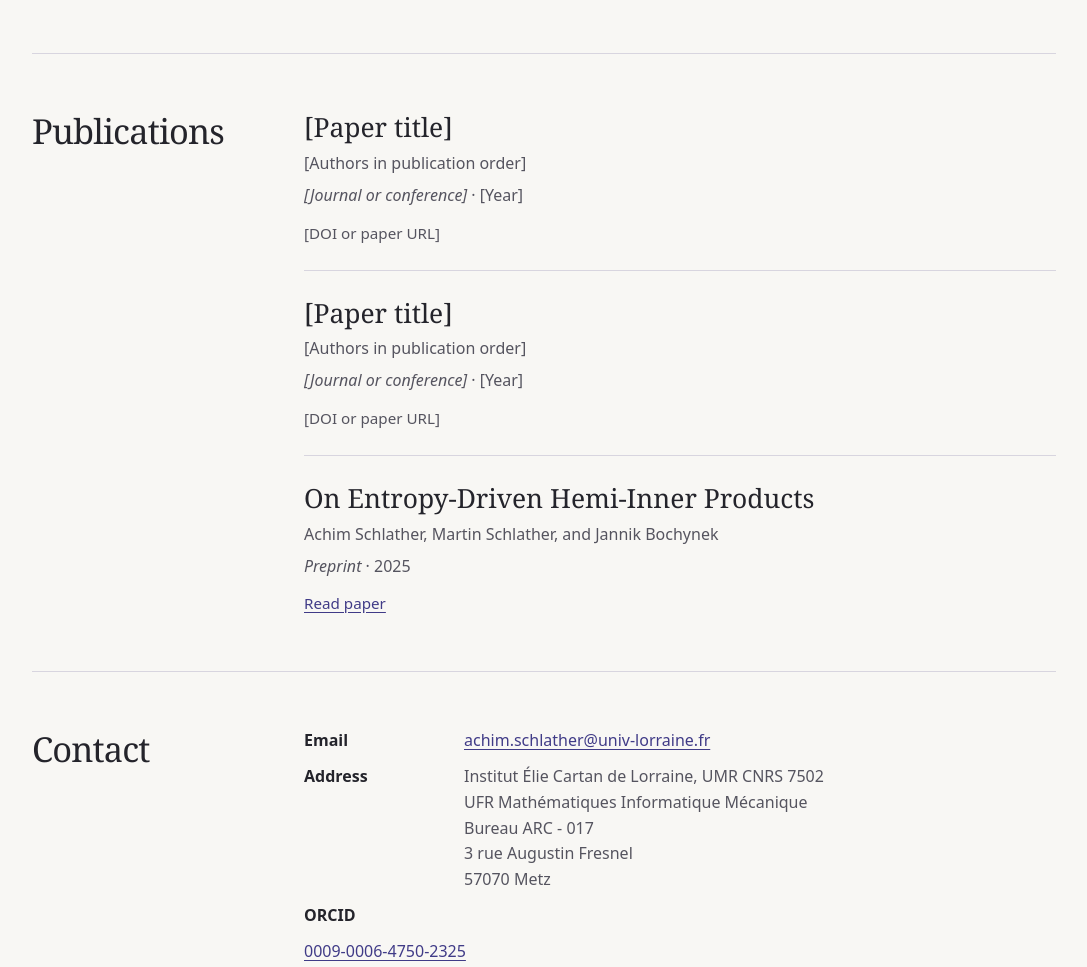
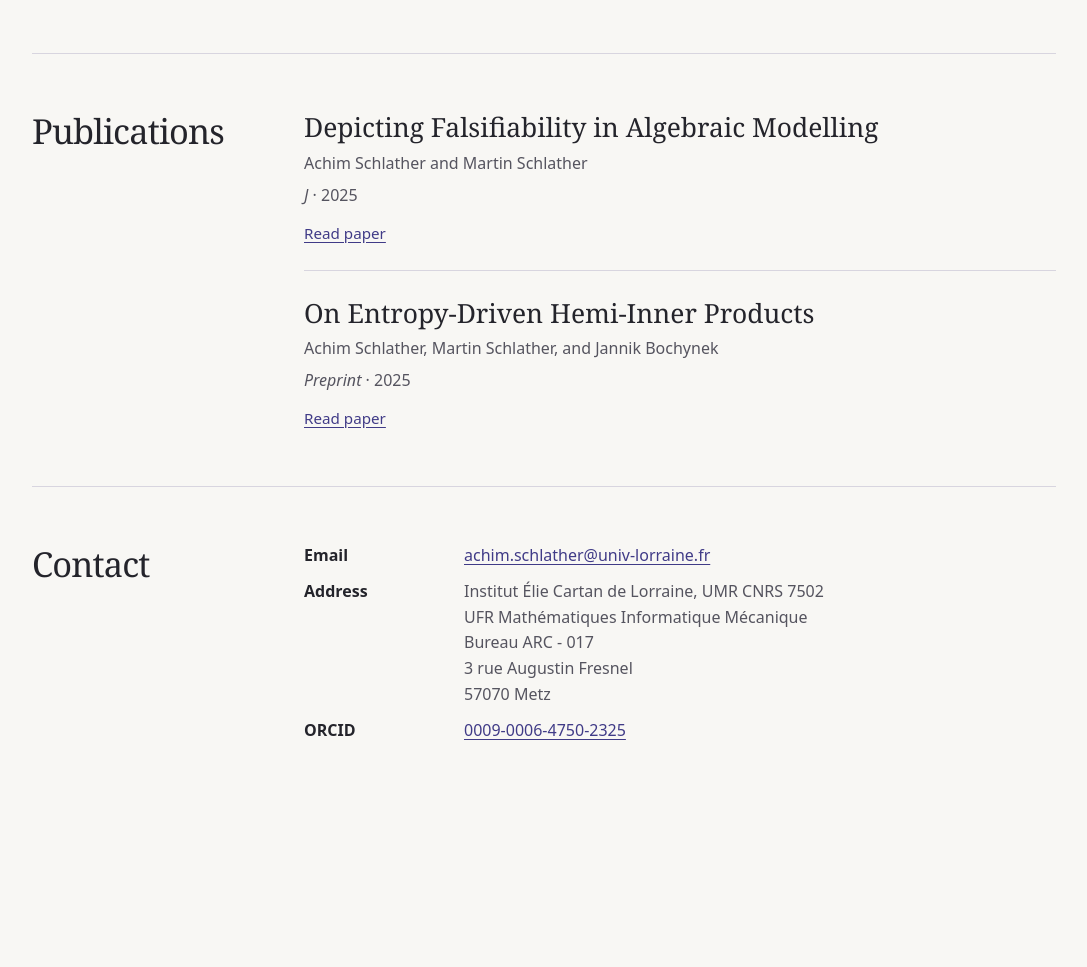
Before and after one commit to AchimSchlather/AchimSchlather.github.io, a plain HTML site: page index.html in a window 1280 px wide. Shown: the part 705-1672 px from the top of the page, without its empty margins (96-1183 px from the left). After the commit the page ends 1504 px from the top, so only its background shows below. Drawn offline with Linux system fonts and the light colour scheme.

Commit message:
Update publication details in index.html

```diff
--- a/index.html
+++ b/index.html
@@ -198,20 +198,10 @@
         <ul class="entries" role="list">
           <li class="publication">
             <article>
-              <h3>[Paper title]</h3>
-              <p class="details">[Authors in publication order]</p>
-              <p class="details"><cite>[Journal or conference]</cite> · [Year]</p>
-              <!-- Once you have the URL, replace the span with <a href="[DOI or paper URL]">DOI: [DOI]</a> or use “Read paper” as the link text. -->
-              <p class="paper-link"><span class="placeholder">[DOI or paper URL]</span></p>
-            </article>
-          </li>
-          <li class="publication">
-            <article>
-              <h3>[Paper title]</h3>
-              <p class="details">[Authors in publication order]</p>
-              <p class="details"><cite>[Journal or conference]</cite> · [Year]</p>
-              <!-- Once you have the URL, replace the span with <a href="[DOI or paper URL]">DOI: [DOI]</a> or use “Read paper” as the link text. -->
-              <p class="paper-link"><span class="placeholder">[DOI or paper URL]</span></p>
+              <h3>Depicting Falsifiability in Algebraic Modelling</h3>
+              <p class="details">Achim Schlather and Martin Schlather</p>
+              <p class="details"><cite>J</cite> · 2025</p>
+              <p class="paper-link"><a href="https://doi.org/10.3390/j8030023">Read paper</a></p>
             </article>
           </li>
           <li class="publication">
@@ -235,10 +225,9 @@
                 UFR Mathématiques Informatique Mécanique<br>
                 Bureau ARC - 017<br>
                 3 rue Augustin Fresnel<br>
-                57070 Metz<br>
-          </dd>
+                57070 Metz</dd>
           <dt>ORCID</dt>
-          <dd></dd><a class="orcid-id" href="https://orcid.org/0009-0006-4750-2325">0009-0006-4750-2325</a></dd>
+          <dd><a class="orcid-id" href="https://orcid.org/0009-0006-4750-2325">0009-0006-4750-2325</a></dd>
         </dl>
       </section>
     </main>
```
